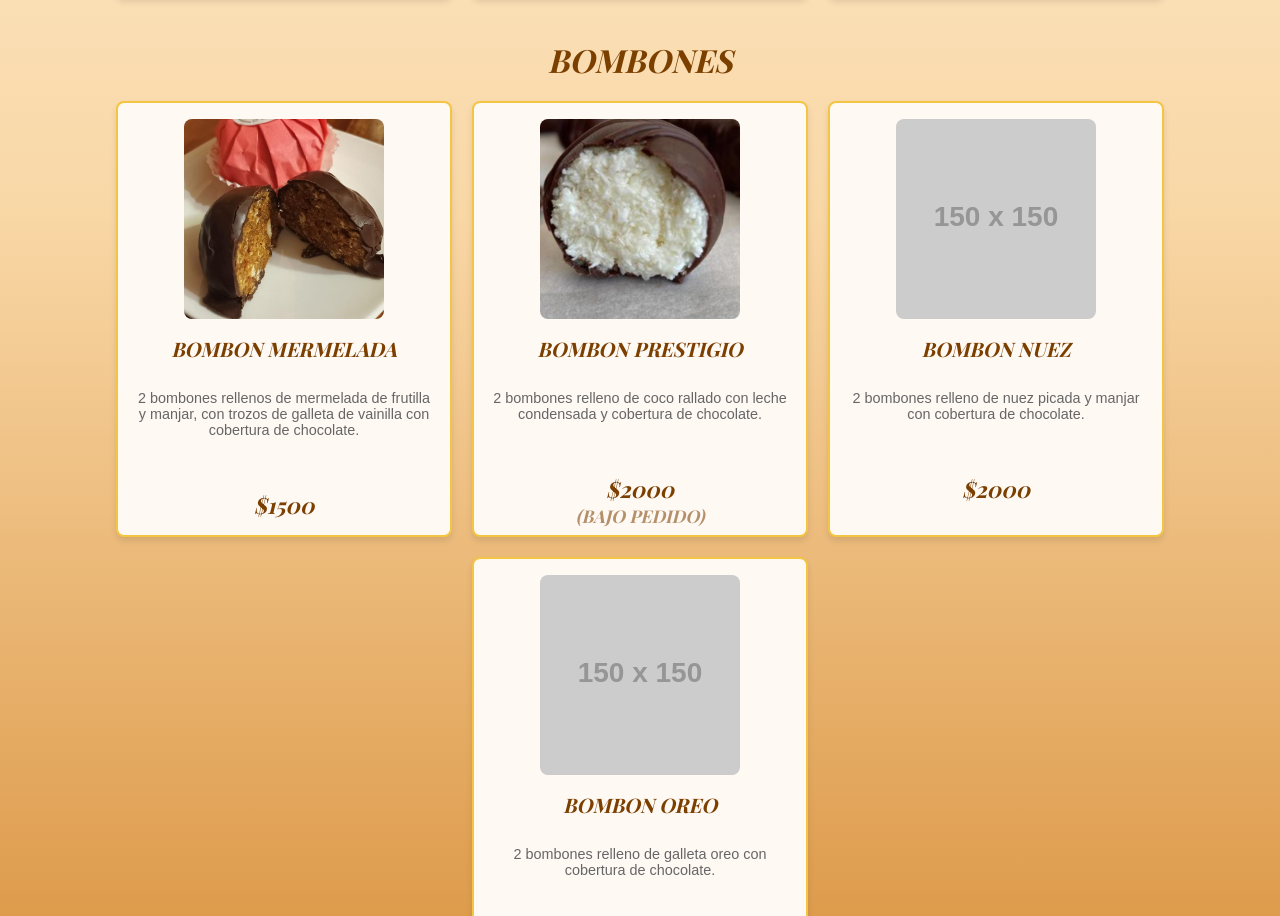
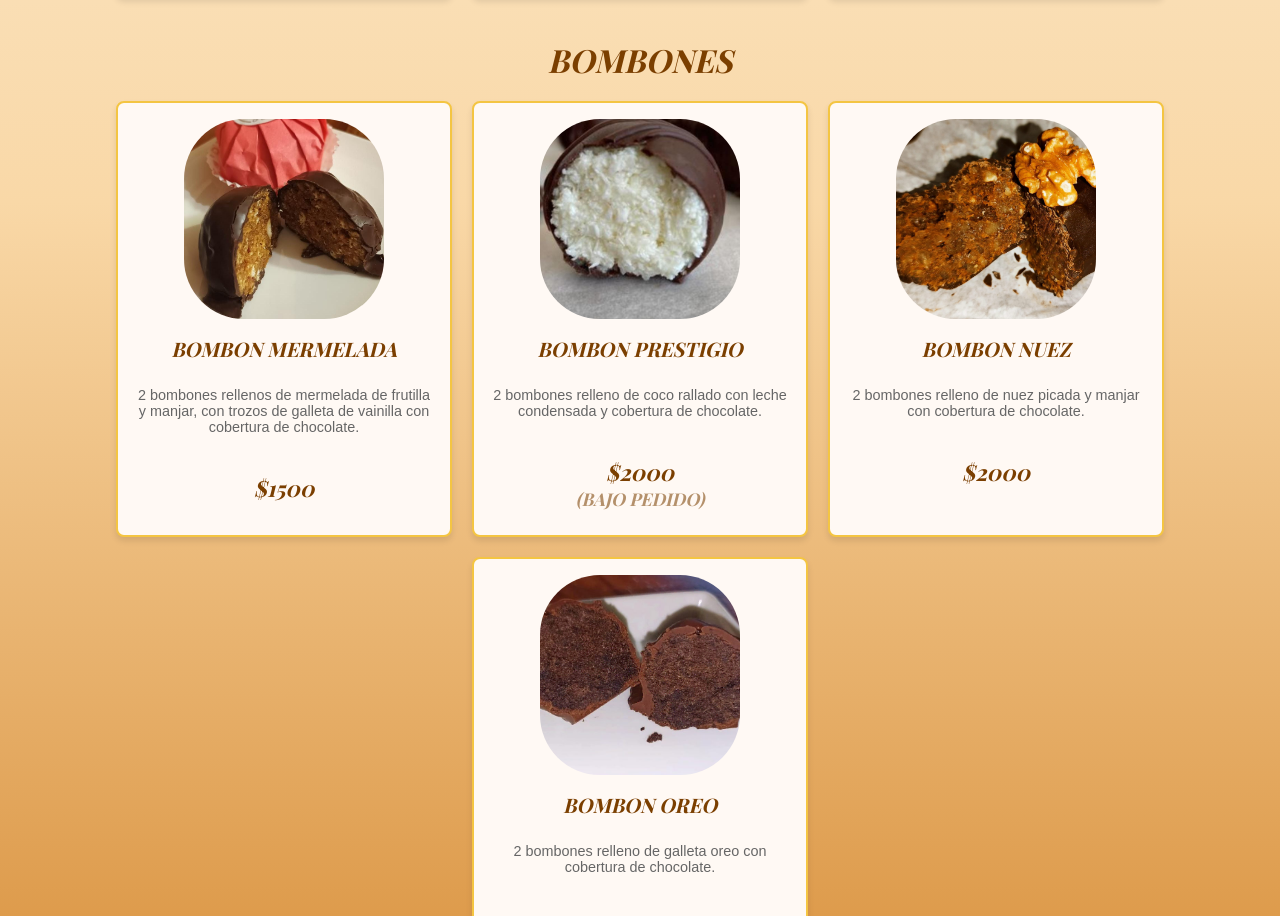
Before and after one commit to ouroboros1599/LitaAlfajores, a React (Vite) app: page / in a window 1280 px wide. Shown: the part 765-1681 px from the top of the page. Built offline with nearby package versions, Linux system fonts and the light colour scheme.

Commit message:
feat: update product images and enhance styling with hover effect

```diff
--- a/src/App.css
+++ b/src/App.css
@@ -88,12 +88,16 @@ body {
   width: 200px;
   height: 200px;
   margin: 0 auto;
-  border-radius: 8px;
+  border-radius: 60px;
   object-fit: cover; /* Asegura que la imagen mantenga el aspecto y rellene el contenedor */
   max-width: 100%; /* Evita que se estire fuera del contenedor */
   max-height: 100%; /* Mantiene el límite de 150px */
+  transition: transform 0.5s;
 }
 
+.product-image:hover{
+  transform: scale(1.2);
+}
 
 .product-info {
   margin-top: 12px;
@@ -102,7 +106,7 @@ body {
 .product-title {
   font-size: 1.25rem;
   color: #7B3F00; /* Chocolate oscuro */
-  margin-bottom: 8px;
+  margin-bottom: 5px;
   text-transform: uppercase;
   font-family: 'Playfair Display', serif;
   font-style: italic;
@@ -113,11 +117,11 @@ body {
   padding-top: 20px;
   font-size: 0.9rem;
   color: #666; /* Gris para descripción */
-  margin-bottom: 12px;
+  margin-bottom: 8px;
 }
 
 .product-price {
-  padding-top: 40px;
+  padding-top: 30px;
   font-size: 1.4rem;
   color: #7B3F00; /* Rosa pastel */
   font-family: 'Playfair Display', serif;
--- a/src/App.jsx
+++ b/src/App.jsx
@@ -9,6 +9,8 @@ import A_oreo from '../src/assets/images/A_oreo.webp';
 import A_nuez from '../src/assets/images/A_nuez.webp';
 import B_merman from '../src/assets/images/B_mermeladaManjar.webp'
 import B_prestigio from '../src/assets/images/B_prestigio.webp'
+import B_nuez from '../src/assets/images/B_nuez.webp'
+import B_oreo from '../src/assets/images/B_oreo.webp'
 function App() {
   const currentYear = new Date().getFullYear();
 
@@ -111,7 +113,7 @@ function App() {
                 </div>
                 <div className="product-card">
                   <img
-                    src="https://via.placeholder.com/150"
+                    src={ B_nuez }
                     alt="BOMBON DE NUEZ"
                     className="product-image"
                   />
@@ -125,7 +127,7 @@ function App() {
                 </div>
                 <div className="product-card">
                   <img
-                    src="https://via.placeholder.com/150"
+                    src={ B_oreo }
                     alt="BOMBON DE OREO"
                     className="product-image"
                   />
@@ -134,7 +136,7 @@ function App() {
                     <p className="product-description">
                       2 bombones relleno de galleta oreo con cobertura de chocolate.
                     </p>
-                    <p className="product-price">$2000</p>
+                    <p className="product-price">$1200</p>
                   </div>
                 </div>
               </div>
```
Also changed, not shown: src/assets/images/B_nuez.webp (added), src/assets/images/B_oreo.webp (added).
